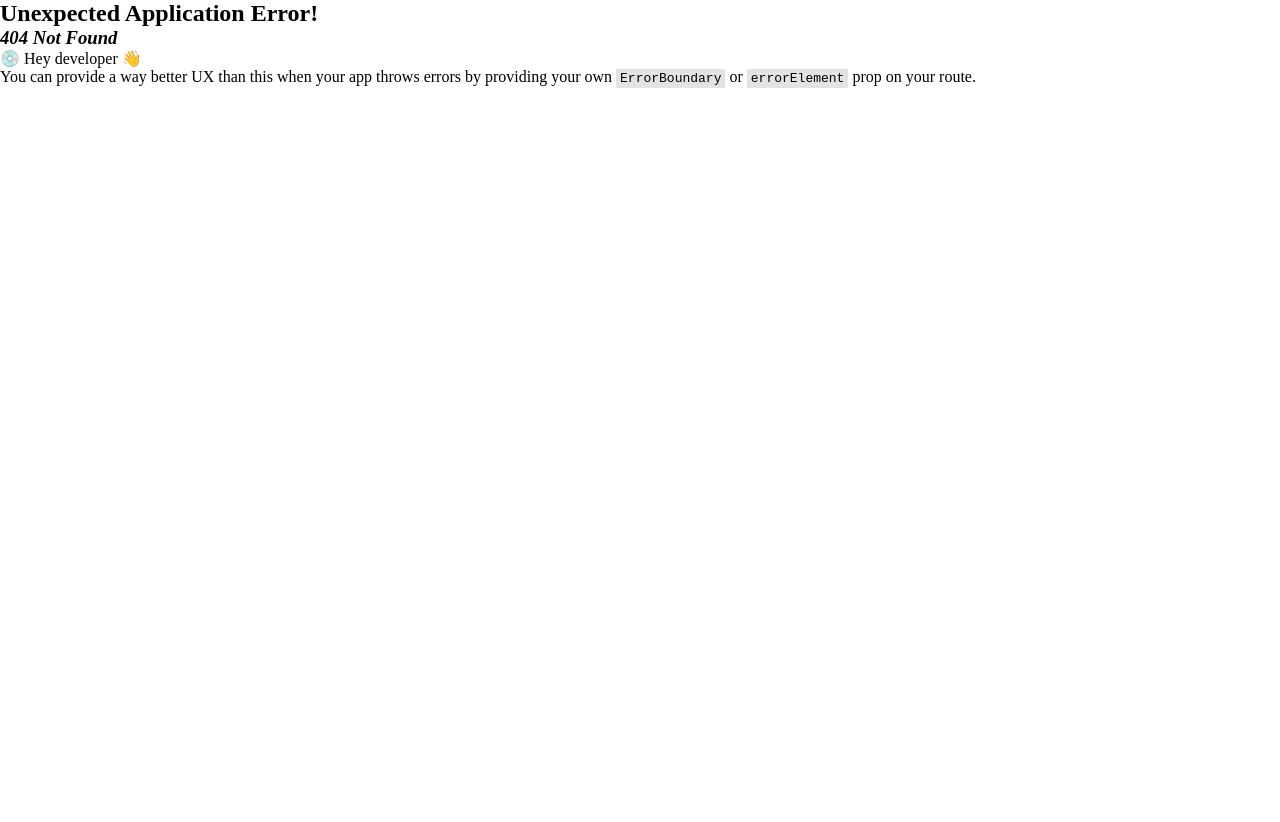
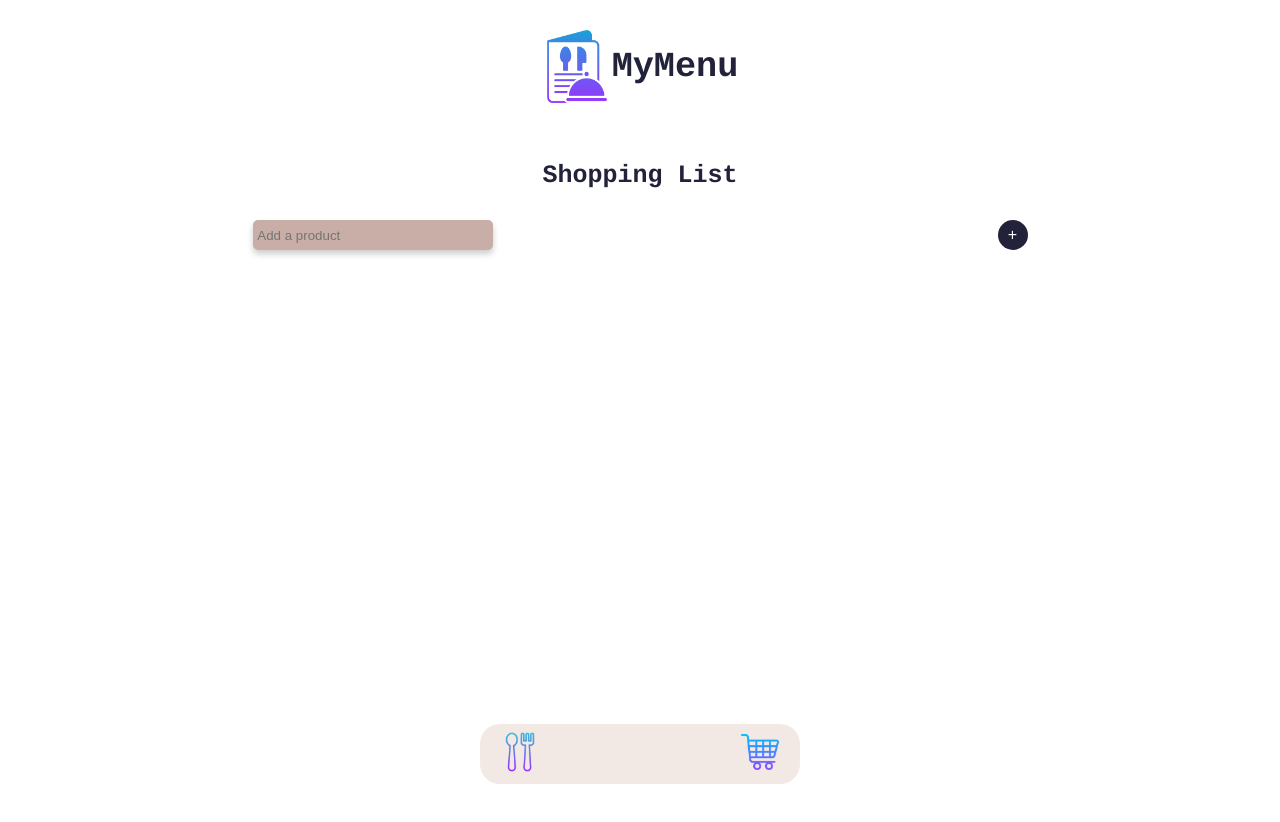
Before and after one commit to Euge-Saravia/MyMenu-frontend, a React (Vite) app: page /shoppinglist in a window 1280 px wide. Before the commit this address had no page. Shown: the top 822 px of the page. Before the commit the page ends 800 px from the top, so only its background shows below. Built offline with nearby package versions, Linux system fonts and the light colour scheme.

Commit message:
Create static view for shoppingList home

```diff
--- a/src/components/buttons/RoundedButton.jsx
+++ b/src/components/buttons/RoundedButton.jsx
@@ -2,9 +2,9 @@ import "./roundedButton.scss";
 
 const RoundedButton = () => {
   return (
-    <div>
+
       <button className="roundedButton">+</button>
-    </div>
+
   )
 }
 
--- a/src/components/navbar/Navbar.jsx
+++ b/src/components/navbar/Navbar.jsx
@@ -1,14 +1,27 @@
+import { Link } from "react-router-dom";
 import "./navBar.scss";
 
 const Navbar = () => {
   return (
+    <div className="wrapperNavBar">
+      <div className="navBarContainer">
+      <Link to="/">
+        <img
+          className="navBarLogo"
+          src="../../../public/assets/icons/fork-spoon_15730976.png"
+          alt="fork and spoon icon"
+        ></img>
+        </Link>
+        <Link to="/shoppinglist">
+        <img
+          className="navBarLogo"
+          src="../../../public/assets/icons/shopping-cart_15550018.png"
+          alt="shopping cart icon"
+        ></img>
+        </Link>
+      </div>
+    </div>
+  );
+};
 
-        <div className="navBarContainer">
-        <img className="navBarLogo" src="../../../public/assets/icons/fork-spoon_15730976.png" alt="fork and spoon icon"></img>
-        <img className="navBarLogo" src="../../../public/assets/icons/shopping-cart_15550018.png" alt="shopping cart icon"></img>
-        </div>
-
-  )
-}
-
-export default Navbar
+export default Navbar;
--- a/src/components/navbar/navBar.scss
+++ b/src/components/navbar/navBar.scss
@@ -1,4 +1,12 @@
 @import "../../../styles.scss";
+
+.wrapperNavBar {
+    position: fixed;
+    bottom: 0;
+    z-index: 1000;
+    left: 50%;
+    transform: translateX(-50%);
+    margin-bottom: 1rem;
 
     .navBarContainer {
         width: 20rem;
@@ -15,3 +23,4 @@
             height: 2.5rem;
         }
     }
+}
--- /dev/null
+++ b/src/components/title/Title.jsx
@@ -0,0 +1,16 @@
+import "./title.scss";
+import PropTypes from "prop-types";
+
+const Title = ({title}) => {
+  return (
+    <div>
+      <h2 className="pageTitle">{title}</h2>
+    </div>
+  )
+}
+
+Title.propTypes ={
+    title: PropTypes.string,
+};
+
+export default Title
--- /dev/null
+++ b/src/components/title/title.scss
@@ -0,0 +1,7 @@
+@import "../../../styles.scss";
+
+.pageTitle{
+    @include text-cousine-bold(1.5625rem, $ebony);
+    text-align: center;
+    margin-top: 3.625rem;
+}
--- a/src/layout/Layout.jsx
+++ b/src/layout/Layout.jsx
@@ -1,4 +1,5 @@
 import { Outlet } from "react-router-dom"
+import NavBar  from "../components/navbar/Navbar"
 
 const Layout = () => {
   return (
@@ -6,6 +7,7 @@ const Layout = () => {
     <main>
         <Outlet />
     </main>
+    <NavBar />
     </div>
   )
 }
--- a/src/pages/Home.jsx
+++ b/src/pages/Home.jsx
@@ -1,11 +1,10 @@
-import ChooseDay from "../components/cardDays/ChooseDay";
-
+import Logo from "../components/logo/Logo";
 
 
 const Home = () => {
   return (
     <div>
-     <ChooseDay day="Monday" />
+    <Logo />
     </div>
   );
 };
--- /dev/null
+++ b/src/pages/ShoppingList.jsx
@@ -0,0 +1,11 @@
+import HomeShoppinList from "../views/HomeShoopingList";
+
+const ShoppingList = () => {
+  return (
+    <div>
+      <HomeShoppinList />
+    </div>
+  )
+}
+
+export default ShoppingList
--- a/src/routes/routes.jsx
+++ b/src/routes/routes.jsx
@@ -1,6 +1,7 @@
 import { createBrowserRouter } from "react-router-dom";
 import Layout from "../layout/Layout";
 import Home from "../pages/Home";
+import ShoppingList from "../pages/ShoppingList"
 
 
 const router = createBrowserRouter([
@@ -12,6 +13,10 @@ const router = createBrowserRouter([
         path: "/",
         element: <Home />,
       },
+      {
+        path: "/shoppinglist",
+        element: <ShoppingList />,
+      },
     ],
   },
 ]);
--- /dev/null
+++ b/src/views/HomeShoopingList.jsx
@@ -0,0 +1,21 @@
+import "./homeShoppingList.scss"
+import Logo from "../components/logo/Logo"
+import Title from "../components/title/Title"
+import Field from "../components/labels/Field"
+import RoundedButton from "../components/buttons/RoundedButton"
+
+
+const ShoopingList = () => {
+  return (
+    <>
+      <Logo />
+      <Title title="Shopping List" />
+      <div className="containerInputAndButton">
+      <Field type="text" name="addProduct"placeholder="Add a product" />
+      <RoundedButton />
+      </div>
+    </>
+  )
+}
+
+export default ShoopingList
--- /dev/null
+++ b/src/views/homeShoppingList.scss
@@ -0,0 +1,7 @@
+@import "../../styles.scss";
+
+.containerInputAndButton{
+    display: flex;
+    justify-content: space-around;
+    margin-top: 1.875rem;
+}
```
Also changed, not shown: src/pages/ShoopingList.jsx (deleted). Lines whose indentation alone changed are shown as unchanged.
